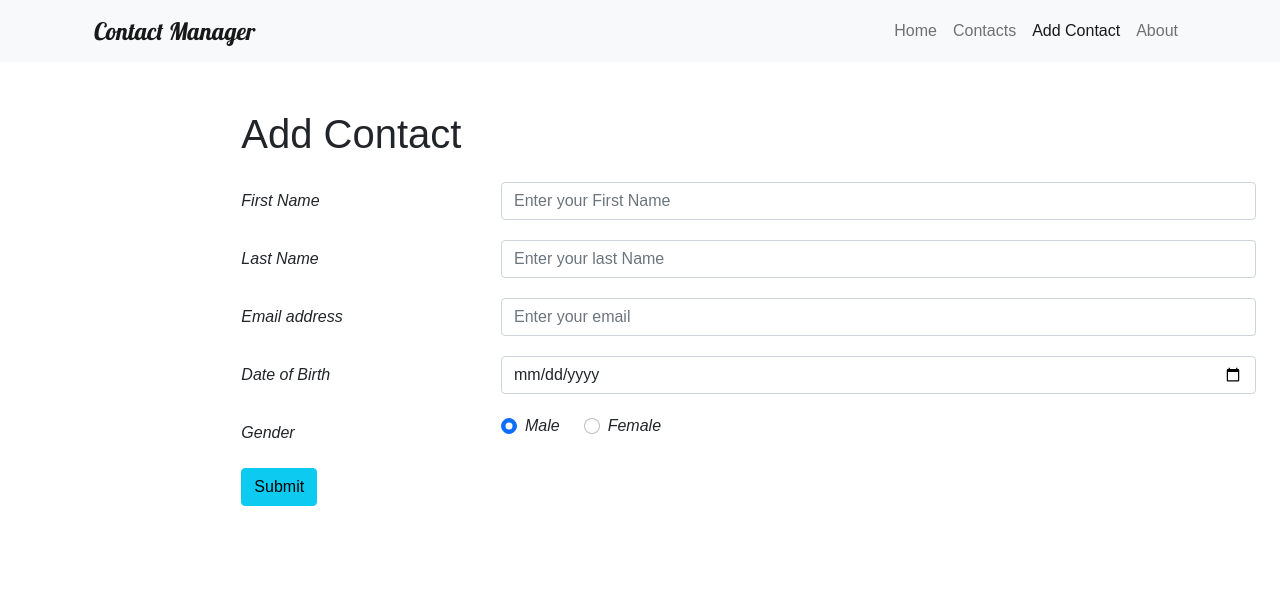
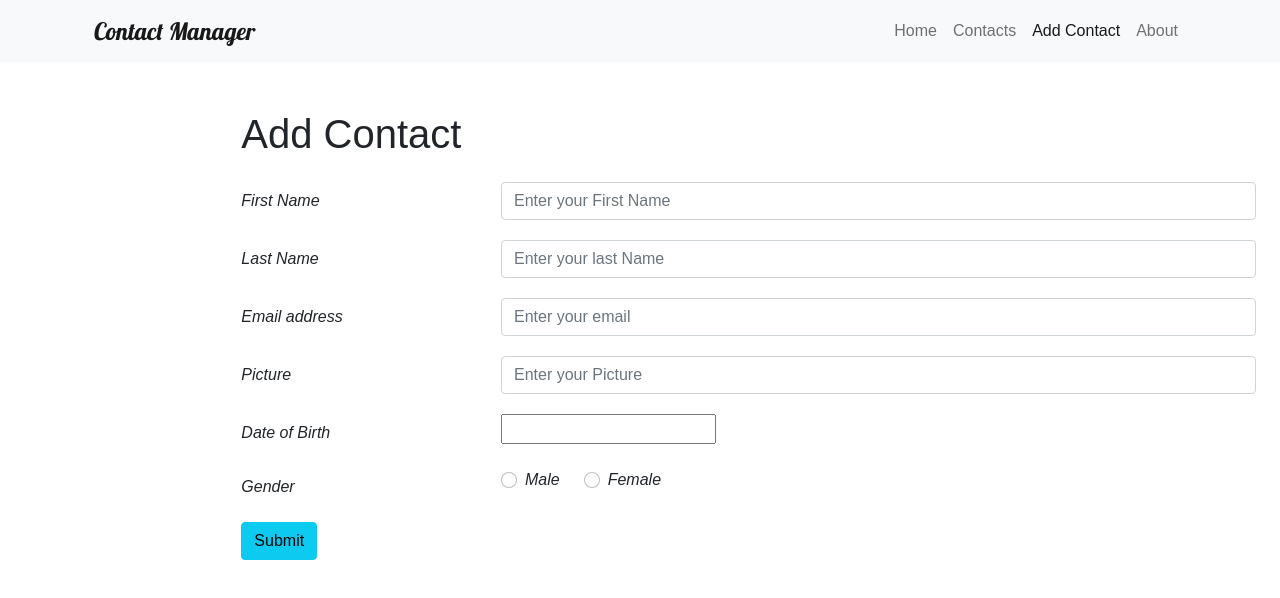
Before and after one commit to ruhizannat/contact-manager-app, a React (Vite) app: page /add in a window 1280 px wide. Shown: the top 598 px of the page. Built offline with nearby package versions, Linux system fonts and the light colour scheme; a web font is replaced by a local one.

Commit message:
upload all updated file

```diff
--- a/package.json
+++ b/package.json
@@ -9,8 +9,10 @@
   },
   "dependencies": {
     "bootstrap": "^5.1.3",
+    "date-fns": "^2.28.0",
     "react": "^17.0.2",
     "react-bootstrap": "^2.2.1",
+    "react-datepicker": "^4.7.0",
     "react-dom": "^17.0.2",
     "react-router-dom": "^6.2.2",
     "react-toastify": "^8.2.0",
--- a/src/AddContact.jsx
+++ b/src/AddContact.jsx
@@ -3,6 +3,10 @@ import { Form, Row, Col, Button } from "react-bootstrap"
 import { v4 as uuidv4 } from 'uuid';
 import { useNavigate } from "react-router-dom";
 import {  toast } from 'react-toastify';
+import DatePicker from "react-datepicker";
+
+import "react-datepicker/dist/react-datepicker.css";
+import { contactsData } from "./data";
 
 
 
@@ -11,7 +15,8 @@ const defaultContact = {
     lastName: '',
     emailAddress: '',
     dateOfBirth: '',
-    gender: 'male',
+    gender: new Date(),
+    picture: '',
 
 
 }
@@ -26,6 +31,7 @@ const AddContact = ({addContact}) =>{
         lastName: '',
         emailAddress: '',
         dateOfBirth: '',
+        picture: '',
 
 
 
@@ -47,7 +53,7 @@ const AddContact = ({addContact}) =>{
 
     const handelSubmit = (evt) =>{
        evt.preventDefault()
-       const {firstName, lastName, emailAddress, dateOfBirth} = contact
+       const {picture,firstName, lastName, emailAddress, dateOfBirth} = contact
             //    checking error
             if(firstName === ''){
                setErrors(prevErrors =>({
@@ -78,6 +84,13 @@ const AddContact = ({addContact}) =>{
                    }))
              }
 
+             if(  picture === ''){
+                setErrors( (prevErrors) =>({
+                    ...prevErrors,
+                     picture: 'picture is Required'
+                   }))
+             }
+
 
 
             //  return true if every element true , otherwise false
@@ -95,8 +108,8 @@ const AddContact = ({addContact}) =>{
             }
     }
 
-     const {firstName, lastName, emailAddress, dateOfBirth, gender} = contact
-     const {firstName:errorFirstName, lastName: errorLastName, emailAddress: errorEmailAddress, dateOfBirth: errorDateOfBirth} = errors
+     const {picture,firstName, lastName, emailAddress, dateOfBirth, gender} = contact
+     const {picture: errorPicture,firstName:errorFirstName, lastName: errorLastName, emailAddress: errorEmailAddress, dateOfBirth: errorDateOfBirth } = errors
     return(
         <>
          <h1 className="mb-4 mt-4">Add Contact</h1>
@@ -175,18 +188,49 @@ const AddContact = ({addContact}) =>{
 
             <Form.Group as={Row} className="mb-3" >
                 <Col sm={3}>
+                <Form.Label column htmlFor="picture">Picture</Form.Label>
+                </Col>
+
+                 <Col sm={9}>
+                 <Form.Control
+                 type="url"
+                 id="picture"
+                 name="picture"
+                 placeholder="Enter your Picture"
+                 onChange={handelChange}
+                 value={picture}
+                 isInvalid={errorPicture}
+
+                 />
+
+            <Form.Control.Feedback type="invalid" className="d-block">
+                   {errorPicture}
+                 </Form.Control.Feedback>
+
+
+                 </Col>
+
+            </Form.Group>
+
+            <Form.Group as={Row} className="mb-3" >
+                <Col sm={3}>
                 <Form.Label column htmlFor="dateOfBirth">Date of Birth</Form.Label>
                 </Col>
 
                  <Col sm={9}>
-                 <Form.Control
+                 <DatePicker
                  type="date"
+                 selected={dateOfBirth}
                  id="dateOfBirth"
                  name="dateOfBirth"
 
-                 onChange={handelChange}
+                 onChange={(date) => setContact({
+                     ...contact,
+                     dateOfBirth:date,
+                 })}
                  value={dateOfBirth}
                  isInvalid={errorDateOfBirth}
+
 
                  />
 
--- a/src/Contact.jsx
+++ b/src/Contact.jsx
@@ -1,16 +1,18 @@
 import { Card, Button, Modal } from "react-bootstrap"
 import style from './Contact.module.css'
-import { FaRegTrashAlt, FaRegEdit } from "react-icons/fa";
+import { FaRegTrashAlt, FaRegEdit, FaEye } from "react-icons/fa";
+
 import { useState } from "react";
 import { toast } from 'react-toastify';
 import { useNavigate } from "react-router-dom";
+import { format } from 'date-fns'
 
 
 
 
 
 const Contact = ({contact, deleteContact})=>{
-    const {id, firstName, lastName, emailAddress, gender, dateOfBirth} = contact
+    const {id, firstName, lastName, emailAddress, gender, dateOfBirth, picture} = contact
 
     const navigate = useNavigate()
     const [show, setShow] = useState(false)
@@ -42,7 +44,7 @@ const Contact = ({contact, deleteContact})=>{
          {modal}
 
           <Card className={`mb-3 mt-3 ${style.contact}`}>
-
+          <Card.Img variant="top" src={picture} />
             <Card.Body >
 
                 <Card.Title>ID: {id}</Card.Title>
@@ -50,9 +52,10 @@ const Contact = ({contact, deleteContact})=>{
                     <span className="text-dark">Name: {firstName} {lastName}</span><br />
                     <span>Email: {emailAddress}</span><br />
                     <span>Gender: {gender}</span><br />
-                    <span>Date of Birth: {dateOfBirth}</span><br />
-                    <Button variant="info" size='md' type='edit'onClick={() => navigate(`/edit/${id}`)}><FaRegEdit /></Button>
+                    <span>Date of Birth: {format(new Date(dateOfBirth), 'dd/MM/yyyy')}</span><br />
+                    <Button variant="info" size='md' type='edit'onClick={() => navigate(`/edit/${id}`)}><FaRegEdit className="text-" /></Button>
                     <Button variant="danger ms-3" size='md' type='delete' onClick={handleShow}><FaRegTrashAlt /></Button>
+                    <Button variant="warning ms-3" size='md' type="view" onClick={() =>navigate(`/details/${id}`)}><FaEye /></Button>
                 </Card.Text>
 
             </Card.Body>
--- a/src/ContactDetails.jsx
+++ b/src/ContactDetails.jsx
@@ -1,30 +1,64 @@
 import { Card, Button } from "react-bootstrap"
 import style from './Contact.module.css'
-import { FaRegTrashAlt, FaRegEdit } from "react-icons/fa";
+import { useEffect, useState } from "react"
+import { FaArrowLeft } from "react-icons/fa";
+import { useNavigate, useParams } from "react-router-dom";
+import { format} from 'date-fns'
 
-const ContactDetails = ({contact}) =>{
-    const {id, firstName, lastName, emailAddress, gender, dateOfBirth} = contact
+
+
+const defaultContact = {
+    firstName: '',
+    lastName: '',
+    emailAddress: '',
+    dateOfBirth:'',
+    gender: 'male',
+    picture:'',
+
+
+}
+const ContactDetails = ({contacts}) =>{
+
+    const [contact, setContact] = useState(defaultContact)
+    const navigate = useNavigate()
+   const {id} = useParams()
+   console.log(id)
+
+   const findContact = () =>{
+     const foundContact =  contacts.find(contact => contact.id === id)
+
+     console.log(foundContact)
+     setContact(foundContact)
+   }
+
+    useEffect(() =>{
+        findContact()
+    }, [id])
+
+    const { firstName, lastName, emailAddress, gender, dateOfBirth, picture} = contact
     return(
         <>
+           <h1>Contact Details Information</h1>
 
-
-{/*
           <Card className={`mb-3 mt-3 ${style.contact}`}>
-
+          <Card.Img variant="top" src={picture} />
             <Card.Body >
 
-                <Card.Title>ID: {contact.id}</Card.Title>
+            <Card.Title>ID: {id}</Card.Title>
                 <Card.Text>
-                    <span className="text-dark">Name: {contact.firstName} {contact.lastName}</span><br />
-                    <span>Email: {contact.emailAddress}</span><br />
-                    <span>Gender: {contact.gender}</span><br />
-                    <span>Date of Birth: {contact.dateOfBirth}</span><br />
-                    <Button variant="info" size='md' type='edit'><FaRegEdit /></Button>
-                    <Button variant="danger ms-3" size='md' type='delete'><FaRegTrashAlt /></Button>
+                    <span className="text-dark">Name: {firstName} {lastName}</span><br />
+                    <span>Email: {emailAddress}</span><br />
+                    <span>Gender: {gender}</span><br />
+                    <span>Date of Birth: {format(new Date(dateOfBirth),'dd/MM/yyyy')}</span><br />
+
                 </Card.Text>
+                <div className="d-grid gap-2">
+                <Button variant="outline-warning" className="ms-2" size='md'onClick={() =>navigate('/contacts')}><FaArrowLeft className="text-dark "/></Button>
+                </div>
+            </Card.Body>
 
-            </Card.Body>
-            </Card> */}
+            </Card>
+
 
         </>
     )
--- a/src/EditContact.jsx
+++ b/src/EditContact.jsx
@@ -3,20 +3,23 @@ import { Form, Row, Col, Button } from "react-bootstrap"
 import { v4 as uuidv4 } from 'uuid';
 import { useNavigate, useParams } from "react-router-dom";
 import {  toast } from 'react-toastify';
+import DatePicker from "react-datepicker";
 
+import "react-datepicker/dist/react-datepicker.css";
 
 
 const defaultContact = {
     firstName: '',
     lastName: '',
     emailAddress: '',
-    dateOfBirth: '',
-    gender: 'male',
+    dateOfBirth: new Date(),
+    picture: '',
+    gender: '',
 
 
 }
 
-const EditContact = ({addContact, contacts}) =>{
+const EditContact = ({addContact, contacts, updateContact}) =>{
 
     const [contact, setContact] = useState(defaultContact)
     const navigate = useNavigate()
@@ -25,6 +28,10 @@ const EditContact = ({addContact, contacts}) =>{
 
    const contactToEdit = () =>{
      const foundContact =  contacts.find(contact => contact.id === id)
+     if(!foundContact){
+         toast.error('contacts is not found to be updated')
+         return navigate('/contacts')
+     }
      console.log(foundContact)
      setContact(foundContact)
    }
@@ -39,6 +46,8 @@ const EditContact = ({addContact, contacts}) =>{
         lastName: '',
         emailAddress: '',
         dateOfBirth: '',
+        picture:'',
+
 
 
 
@@ -60,7 +69,7 @@ const EditContact = ({addContact, contacts}) =>{
 
     const handelSubmit = (evt) =>{
        evt.preventDefault()
-       const {firstName, lastName, emailAddress, dateOfBirth} = contact
+       const {picture, firstName, lastName, emailAddress, dateOfBirth} = contact
             //    checking error
             if(firstName === ''){
                setErrors(prevErrors =>({
@@ -91,25 +100,32 @@ const EditContact = ({addContact, contacts}) =>{
                    }))
              }
 
+             if(  picture === ''){
+                setErrors( (prevErrors) =>({
+                    ...prevErrors,
+                     picture: 'picture is Required'
+                   }))
+             }
+
 
 
             //  return true if every element true , otherwise false
             const isValid = Object.values(contact).every(elm => elm)
             if(isValid){
                 // form submission
-                addContact({
+                updateContact({
                     id: uuidv4(),
                     ...contact
                 })
-                toast.success('Contact is added successfully')
+                toast.success('Contact is Updated successfully')
                 navigate('/contacts')
                 // reset after submitting
                 // setContact(defaultContact)
             }
     }
 
-     const {firstName, lastName, emailAddress, dateOfBirth, gender} = contact
-     const {firstName:errorFirstName, lastName: errorLastName, emailAddress: errorEmailAddress, dateOfBirth: errorDateOfBirth} = errors
+     const {picture,firstName, lastName, emailAddress, dateOfBirth, gender} = contact
+     const {picture: errorPicture,firstName:errorFirstName, lastName: errorLastName, emailAddress: errorEmailAddress, dateOfBirth: errorDateOfBirth} = errors
     return(
         <>
          <h1 className="mb-4 mt-4">Edit Contact</h1>
@@ -188,18 +204,51 @@ const EditContact = ({addContact, contacts}) =>{
 
             <Form.Group as={Row} className="mb-3" >
                 <Col sm={3}>
+                <Form.Label column htmlFor="picture">Picture</Form.Label>
+                </Col>
+
+                 <Col sm={9}>
+                 <Form.Control
+                 type="url"
+                 id="picture"
+                 name="picture"
+                 placeholder="Enter your Picture"
+                 onChange={handelChange}
+                 value={picture}
+                 isInvalid={errorPicture}
+
+                 />
+
+            <Form.Control.Feedback type="invalid" className="d-block">
+                   {errorPicture}
+                 </Form.Control.Feedback>
+
+
+                 </Col>
+
+            </Form.Group>
+
+            <Form.Group as={Row} className="mb-3" >
+                <Col sm={3}>
                 <Form.Label column htmlFor="dateOfBirth">Date of Birth</Form.Label>
                 </Col>
 
                  <Col sm={9}>
-                 <Form.Control
+                 <DatePicker
                  type="date"
+                 selected={dateOfBirth}
                  id="dateOfBirth"
                  name="dateOfBirth"
 
-                 onChange={handelChange}
+                 onChange={(date) => setContact({
+                     ...contact,
+                     dateOfBirth:date,
+                 })}
+
+
                  value={dateOfBirth}
                  isInvalid={errorDateOfBirth}
+                 selectsStart
 
                  />
 
```
Also changed, not shown: src/App.jsx (+20 -2 lines), src/Home.jsx (+7 -2 lines), src/data.js (+10 -10 lines), 1 other file (tests, documents, lock files or other folders).
